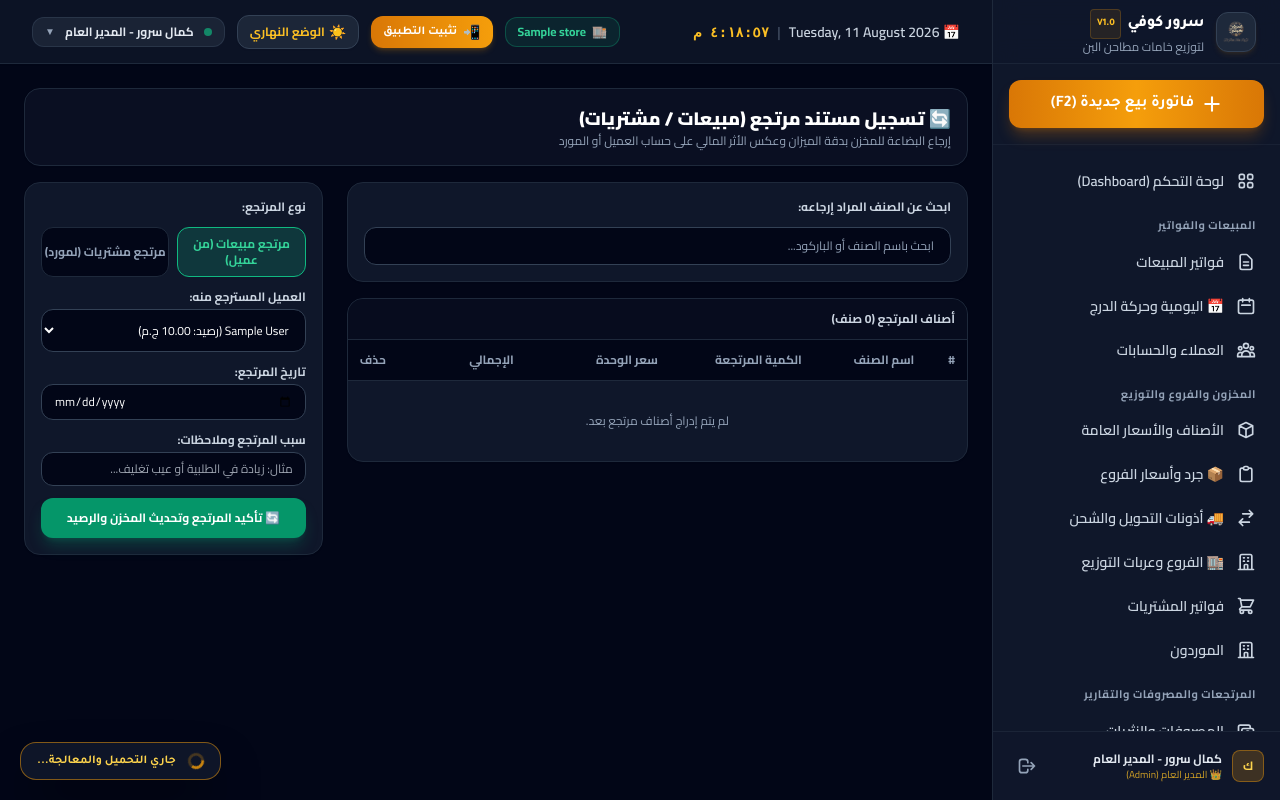
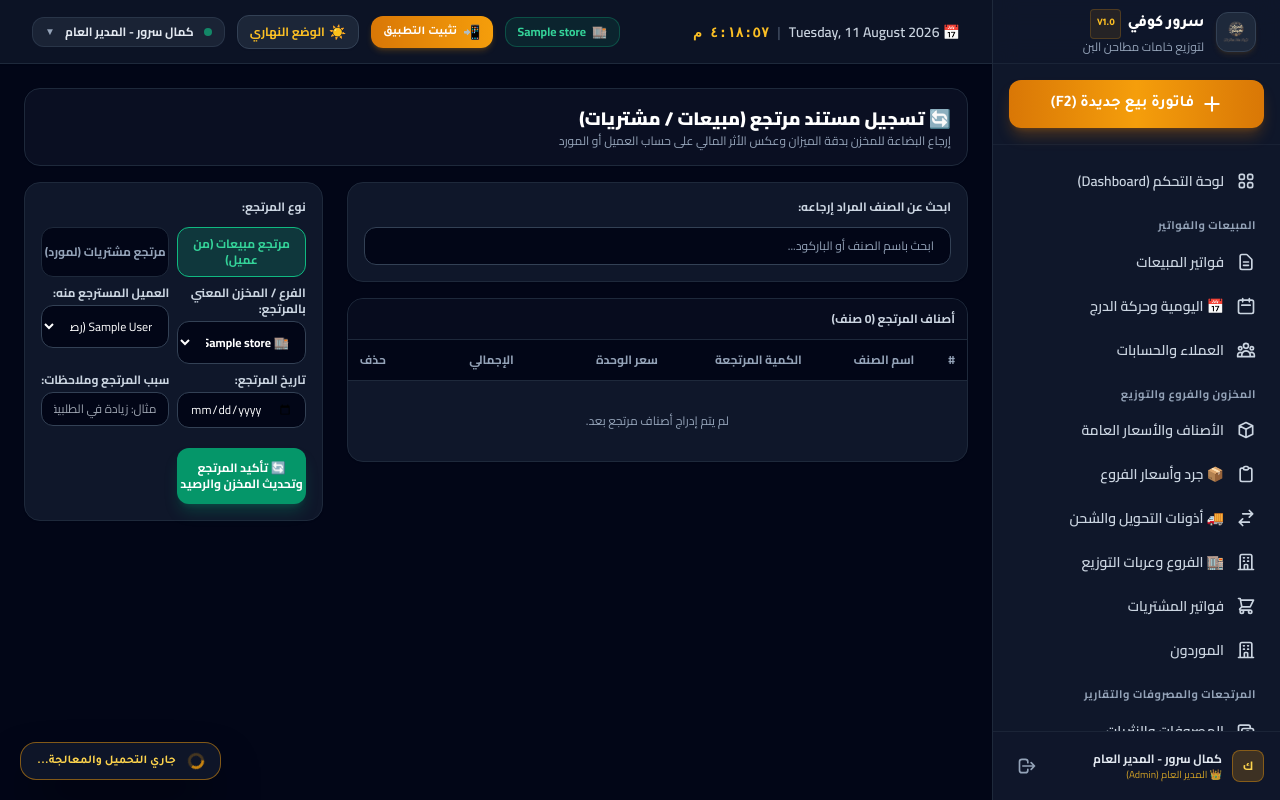
Before and after one commit to kamalsroor1/erp-hub, a Laravel app: page /returns/create in a window 1280 px wide. Run offline with Laravel 12, Linux system fonts and the light colour scheme; a user stored in the database is signed in; data comes from the database, SQL or seed files in the repository; tables that the repository leaves empty hold one stand-in row (values such as "Sample post"); parts of the project's set-up code (start-up, migrations or seed data) failed here and were passed over; some libraries are stand-ins or nearby versions.

Commit message:
feat(multi-store): complete Phase 5 - end-to-end integration with purchase receiving, returns, blender and dashboard scoping

```diff
--- a/app/Livewire/CoffeeBlender.php
+++ b/app/Livewire/CoffeeBlender.php
@@ -223,8 +223,13 @@ class CoffeeBlender extends Component
                 }
             }
 
+            $storeId = session('current_store_id')
+                ?? auth()->user()?->getCurrentStore()?->id
+                ?? \App\Models\Store::getMainStore()?->id;
+
             $invoice = $invoiceService->confirmInvoice([
                 'customer_id'    => $this->customer_id,
+                'store_id'       => $storeId,
                 'invoice_date'   => now()->toDateString(),
                 'payment_type'   => 'cash',
                 'discount_type'  => 'fixed',
--- a/app/Livewire/Dashboard.php
+++ b/app/Livewire/Dashboard.php
@@ -6,7 +6,8 @@ use Livewire\Component;
 use App\Models\Invoice;
 use App\Models\Item;
 use App\Models\Customer;
-use App\Models\Purchase;
+use App\Models\Store;
+use App\Models\StoreStock;
 use App\Services\ProfitService;
 use App\Livewire\Traits\RequiresAuth;
 
@@ -18,19 +19,47 @@ class Dashboard extends Component
     {
         $today = now()->toDateString();
 
+        $activeStoreId = session('current_store_id') ?? auth()->user()?->getCurrentStore()?->id;
+        $isAdmin = auth()->user()?->hasRole('admin');
+
+        // Non-admin always scopes to their assigned store
+        $storeFilter = (!$isAdmin && $activeStoreId) ? $activeStoreId : null;
+
         $todaySales = Invoice::where('status', 'confirmed')
             ->whereDate('invoice_date', $today)
+            ->when($storeFilter, fn($q) => $q->where('store_id', $storeFilter))
             ->sum('net_total');
 
         $todayInvoicesCount = Invoice::where('status', 'confirmed')
             ->whereDate('invoice_date', $today)
+            ->when($storeFilter, fn($q) => $q->where('store_id', $storeFilter))
             ->count();
 
         $totalCustomersDebt = Customer::where('is_active', true)->sum('current_balance');
-        $lowStockItems = Item::active()->lowStock()->take(5)->get();
-        $recentInvoices = Invoice::with('customer')->latest()->take(6)->get();
 
-        $periodic = $profitService->getPeriodicProfits(now()->startOfMonth()->toDateString(), $today);
+        // Low stock items: if store scoped, check StoreStock, else Item global
+        if ($storeFilter) {
+            $lowStockItems = Item::active()
+                ->whereHas('storeStocks', function($q) use ($storeFilter) {
+                    $q->where('store_id', $storeFilter)->whereColumn('quantity', '<=', 'min_stock');
+                })
+                ->take(5)
+                ->get();
+        } else {
+            $lowStockItems = Item::active()->lowStock()->take(5)->get();
+        }
+
+        $recentInvoices = Invoice::with(['customer', 'store'])
+            ->when($storeFilter, fn($q) => $q->where('store_id', $storeFilter))
+            ->latest()
+            ->take(6)
+            ->get();
+
+        $periodic = $profitService->getPeriodicProfits(
+            now()->startOfMonth()->toDateString(),
+            $today,
+            $storeFilter
+        );
 
         return view('livewire.dashboard', [
             'todaySales'          => $todaySales,
@@ -41,6 +70,7 @@ class Dashboard extends Component
             'monthlySales'        => $periodic['total_sales'],
             'monthlyGrossProfit'  => $periodic['gross_profit'],
             'monthlyMargin'       => $periodic['margin_percentage'],
+            'currentStore'        => $storeFilter ? Store::find($storeFilter) : null,
         ])->layout('components.layouts.app', ['title' => 'لوحة التحكم الرئيسية']);
     }
 }
--- a/app/Livewire/PurchaseCreate.php
+++ b/app/Livewire/PurchaseCreate.php
@@ -5,12 +5,14 @@ namespace App\Livewire;
 use Livewire\Component;
 use App\Models\Item;
 use App\Models\Supplier;
+use App\Models\Store;
 use App\Services\PurchaseService;
 use Exception;
 
 class PurchaseCreate extends Component
 {
     public $supplier_id;
+    public $store_id;
     public $purchase_date;
     public $paid_amount = '0.000';
     public $discount_amount = '0.000';
@@ -28,6 +30,7 @@ class PurchaseCreate extends Component
 
     protected $rules = [
         'supplier_id'   => 'required|exists:suppliers,id',
+        'store_id'      => 'required|exists:stores,id',
         'purchase_date' => 'required|date',
         'items'         => 'required|array|min:1',
         'items.*.item_id'   => 'required|exists:items,id',
@@ -38,6 +41,11 @@ class PurchaseCreate extends Component
     public function mount()
     {
         $this->purchase_date = now()->toDateString();
+
+        $this->store_id = session('current_store_id')
+            ?? auth()->user()?->getCurrentStore()?->id
+            ?? Store::getMainStore()?->id;
+
         $firstSupplier = Supplier::active()->first();
         if ($firstSupplier) {
             $this->supplier_id = $firstSupplier->id;
@@ -102,12 +110,12 @@ class PurchaseCreate extends Component
         $this->calculateTotals();
     }
 
-    public function updatedPaidAmount()
+    public function updatedDiscountAmount()
     {
         $this->calculateTotals();
     }
 
-    public function updatedDiscountAmount()
+    public function updatedPaidAmount()
     {
         $this->calculateTotals();
     }
@@ -119,13 +127,20 @@ class PurchaseCreate extends Component
         foreach ($this->items as $idx => $line) {
             $qty = $line['quantity'] ?? '1.000';
             $cost = $line['cost_price'] ?? '0.000';
-            $total = bcmul($qty, $cost, 3);
-            $this->items[$idx]['total_price'] = $total;
-            $sub = bcadd($sub, $total, 3);
+            $lineTotal = bcmul($qty, $cost, 3);
+
+            $this->items[$idx]['total_price'] = $lineTotal;
+            $sub = bcadd($sub, $lineTotal, 3);
         }
 
         $this->subtotal = $sub;
+
         $disc = $this->discount_amount ?: '0.000';
+        if (bccomp($disc, $this->subtotal, 3) > 0) {
+            $disc = $this->subtotal;
+        }
+
+        $this->discount_amount = $disc;
         $this->net_total = bcsub($this->subtotal, $disc, 3);
 
         $paid = $this->paid_amount ?: '0.000';
@@ -141,6 +156,7 @@ class PurchaseCreate extends Component
         try {
             $purchase = $purchaseService->createPurchase([
                 'supplier_id'          => $this->supplier_id,
+                'store_id'             => $this->store_id,
                 'purchase_date'        => $this->purchase_date,
                 'discount_amount'      => $this->discount_amount,
                 'paid_amount'          => $this->paid_amount,
@@ -159,6 +175,7 @@ class PurchaseCreate extends Component
     public function render()
     {
         $suppliers = Supplier::active()->orderBy('name')->get();
+        $stores = Store::active()->get();
         $searchResults = [];
 
         if (strlen($this->searchQuery) >= 1) {
@@ -173,6 +190,7 @@ class PurchaseCreate extends Component
 
         return view('livewire.purchase-create', [
             'suppliers'     => $suppliers,
+            'stores'        => $stores,
             'searchResults' => $searchResults,
         ])->layout('components.layouts.app', ['title' => 'فاتورة مشتريات وتوريد مخزني']);
     }
--- a/app/Livewire/ReturnCreate.php
+++ b/app/Livewire/ReturnCreate.php
@@ -7,6 +7,7 @@ use App\Models\Customer;
 use App\Models\Supplier;
 use App\Models\Invoice;
 use App\Models\Item;
+use App\Models\Store;
 use App\Services\ReturnService;
 use Exception;
 
@@ -15,6 +16,7 @@ class ReturnCreate extends Component
     public $return_type = 'sales_return'; // sales_return, purchase_return
     public $customer_id;
     public $supplier_id;
+    public $store_id;
     public $return_date;
     public $reason = '';
     public $searchQuery = '';
@@ -23,8 +25,9 @@ class ReturnCreate extends Component
     public $errorMessage = '';
 
     protected $rules = [
-        'return_date' => 'required|date',
-        'items'       => 'required|array|min:1',
+        'store_id'         => 'required|exists:stores,id',
+        'return_date'      => 'required|date',
+        'items'            => 'required|array|min:1',
         'items.*.item_id'  => 'required|exists:items,id',
         'items.*.quantity' => 'required|numeric|min:0.001',
         'items.*.unit_price' => 'required|numeric|min:0',
@@ -33,6 +36,11 @@ class ReturnCreate extends Component
     public function mount()
     {
         $this->return_date = now()->toDateString();
+
+        $this->store_id = session('current_store_id')
+            ?? auth()->user()?->getCurrentStore()?->id
+            ?? Store::getMainStore()?->id;
+
         $firstCust = Customer::active()->first();
         if ($firstCust) $this->customer_id = $firstCust->id;
 
@@ -94,6 +102,7 @@ class ReturnCreate extends Component
             if ($this->return_type === 'sales_return') {
                 $returnDoc = $returnService->createSalesReturn([
                     'customer_id' => $this->customer_id,
+                    'store_id'    => $this->store_id,
                     'return_date' => $this->return_date,
                     'reason'      => $this->reason ?: 'مرتجع مبيعات من العميل',
                     'items'       => $this->items,
@@ -101,6 +110,7 @@ class ReturnCreate extends Component
             } else {
                 $returnDoc = $returnService->createPurchaseReturn([
                     'supplier_id' => $this->supplier_id,
+                    'store_id'    => $this->store_id,
                     'return_date' => $this->return_date,
                     'reason'      => $this->reason ?: 'مرتجع مشتريات للمورد',
                     'items'       => $this->items,
@@ -120,6 +130,7 @@ class ReturnCreate extends Component
     {
         $customers = Customer::active()->orderBy('name')->get();
         $suppliers = Supplier::active()->orderBy('name')->get();
+        $stores = Store::active()->get();
 
         $searchResults = [];
         if (strlen($this->searchQuery) >= 1) {
@@ -135,6 +146,7 @@ class ReturnCreate extends Component
         return view('livewire.return-create', [
             'customers'     => $customers,
             'suppliers'     => $suppliers,
+            'stores'        => $stores,
             'searchResults' => $searchResults,
         ])->layout('components.layouts.app', ['title' => 'تسجيل مرتجع مبيعات / مشتريات']);
     }
--- a/app/Services/InvoiceService.php
+++ b/app/Services/InvoiceService.php
@@ -211,7 +211,8 @@ class InvoiceService
                     source: $lockedInvoice,
                     documentNumber: $lockedInvoice->invoice_number,
                     movementType: 'cancellation_in',
-                    notes: "إلغاء فاتورة مبيعات رقم {$lockedInvoice->invoice_number} - سبب: {$reason}"
+                    notes: "إلغاء فاتورة مبيعات رقم {$lockedInvoice->invoice_number} - سبب: {$reason}",
+                    storeId: $lockedInvoice->store_id
                 );
             }
 
--- a/resources/views/livewire/return-create.blade.php
+++ b/resources/views/livewire/return-create.blade.php
@@ -128,6 +128,16 @@
                     >
                         مرتجع مشتريات (لمورد)
                     </button>
+                <div>
+                    <label class="block text-xs font-bold text-slate-700 dark:text-slate-300 mb-1">الفرع / المخزن المعني بالمرتجع:</label>
+                    <select wire:model.live="store_id" class="w-full bg-slate-50 dark:bg-slate-950 border border-slate-300 dark:border-slate-700 rounded-xl px-3 py-2 text-xs font-bold text-slate-900 dark:text-white">
+                        @foreach($stores as $st)
+                        <option value="{{ $st->id }}">
+                            @if($st->type === 'wholesale_van') 🚚 @elseif($st->type === 'main_warehouse') 🏢 @else 🏬 @endif
+                            {{ $st->name }}
+                        </option>
+                        @endforeach
+                    </select>
                 </div>
 
                 @if($return_type === 'sales_return')
```
Also changed, not shown: resources/views/livewire/purchase-create.blade.php (+12 -0 lines).
